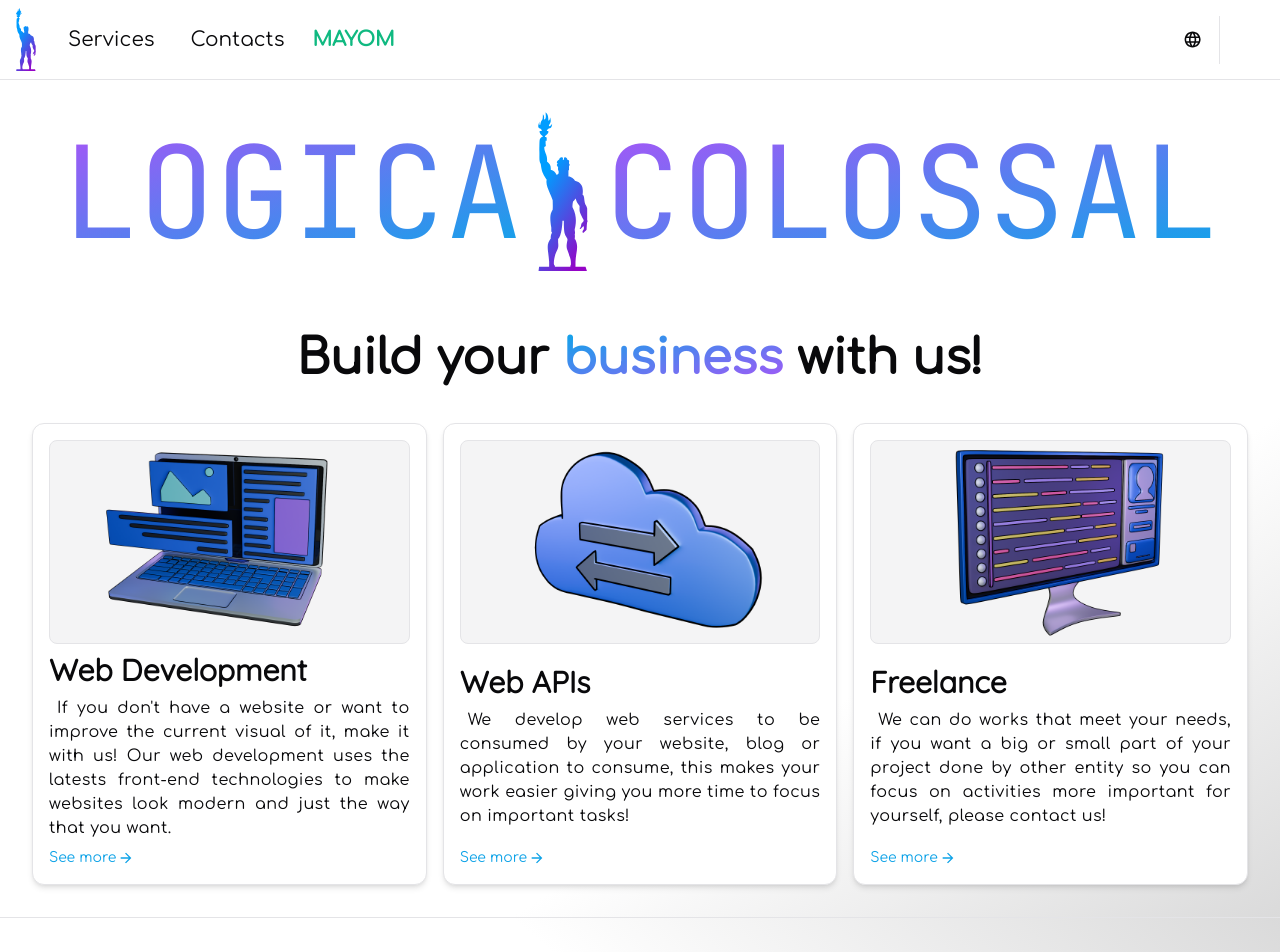
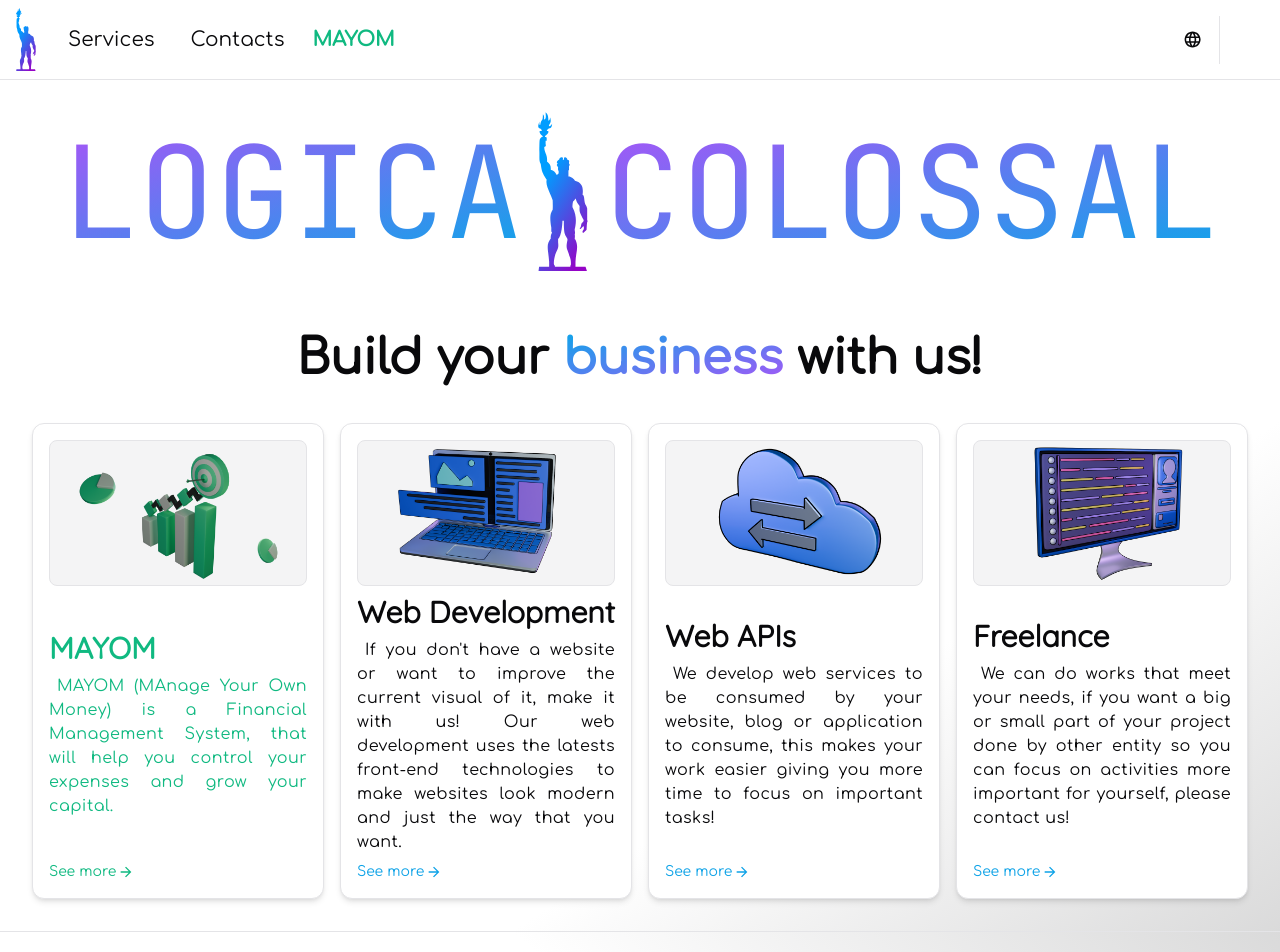
Before and after one commit to logicacolossal/company-site, a React (Vite) app: page / in a window 1280 px wide. Shown: the top 952 px of the page. Built offline with nearby package versions, Linux system fonts and the light colour scheme.

Commit message:
📦 NEW: adding mayom

```diff
--- a/languages/locales/en.json
+++ b/languages/locales/en.json
@@ -6,6 +6,10 @@
     "these": "these.",
     "first": {
       "title": "Build your <gradient>business</gradient> with us!",
+      "mayom": {
+        "title": "MAYOM",
+        "description": "MAYOM (MAnage Your Own Money) is a Financial Management System, that will help you control your expenses and grow your capital."
+      },
       "web-development": {
         "title": "Web Development",
         "description": "If you don't have a website or want to improve the current visual of it, make it with us! Our web development uses the latests front-end technologies to make websites look modern and just the way that you want."
--- a/languages/locales/pt-br.json
+++ b/languages/locales/pt-br.json
@@ -6,6 +6,10 @@
     "these": "estes.",
     "first": {
       "title": "Construa o teu <gradient>negócio</gradient> connosco!",
+      "mayom": {
+        "title": "MAYOM",
+        "description": "MAYOM (MAnage Your Own Money) é um sistema de gerenciamento financeiro, que irá te ajudar a controlar os seus gastos e crescer o seu capital."
+      },
       "web-development": {
         "title": "Desenvolvimento Web",
         "description": "Se ainda não tens um site ou queiras melhorar o seu visual atual, faça connosco! Nosso desenvolvimento web feito com as tecnologias de front-end mais atuais tornará o visual do teu site mais moderno e ficará ao teu gosto."
--- a/languages/locales/pt-pt.json
+++ b/languages/locales/pt-pt.json
@@ -6,6 +6,10 @@
     "these": "estes.",
     "first": {
       "title": "Construa o teu <gradient>negócio</gradient> connosco!",
+      "mayom": {
+        "title": "MAYOM",
+        "description": "MAYOM (MAnage Your Own Money) é um sistema de gestão financeiro, que irá ajudar-te a controlar os teus gastos e crescer o teu capital."
+      },
       "web-development": {
         "title": "Desenvolvimento Web",
         "description": "Se ainda não tens um site ou queiras melhorar o seu visual atual, faça connosco! Nosso desenvolvimento web feito com as tecnologias de front-end mais atuais tornará o visual do teu site mais moderno e ficará ao teu gosto."
--- a/src/components/card/link.tsx
+++ b/src/components/card/link.tsx
@@ -1,15 +1,31 @@
 import { IoMdArrowForward } from "react-icons/io";
+import { cn } from "../../lib/utils";
 
-type CardLinkProps = { href: string; text: string };
+type CardLinkProps = {
+  href: string;
+  text: string;
+  className?: string;
+  target?: "_blank" | "_parent" | "_self" | "_top";
+};
 
-export function CardLink({ href, text }: CardLinkProps) {
+export function CardLink({ href, text, className, target }: CardLinkProps) {
   return (
-    <a href={href}>
+    <a href={href} target={target}>
       <div className="group/link flex gap-0.5 items-center w-fit">
-        <span className="text-primary text-sm group-hover/link:underline">
+        <span
+          className={cn(
+            "text-primary text-sm group-hover/link:underline",
+            className
+          )}
+        >
           {text}
         </span>
-        <IoMdArrowForward className="transition-all duration-500 w-4 h-4 text-primary group-hover/link:translate-x-2" />
+        <IoMdArrowForward
+          className={cn(
+            "transition-all duration-500 w-4 h-4 text-primary group-hover/link:translate-x-2",
+            className
+          )}
+        />
       </div>
     </a>
   );
--- a/src/output.css
+++ b/src/output.css
@@ -1026,10 +1026,6 @@
   border-width: 1px;
 }
 
-.border-0 {
-  border-width: 0px;
-}
-
 .border-b {
   border-bottom-width: 1px;
 }
@@ -1038,17 +1034,8 @@
   border-top-width: 1px;
 }
 
-.border-none {
-  border-style: none;
-}
-
 .border-input {
   border-color: hsl(var(--input));
-}
-
-.border-red-500 {
-  --tw-border-opacity: 1;
-  border-color: rgb(239 68 68 / var(--tw-border-opacity, 1));
 }
 
 .bg-accent {
@@ -1444,12 +1431,6 @@
 
 .outline {
   outline-style: solid;
-}
-
-.ring-0 {
-  --tw-ring-offset-shadow: var(--tw-ring-inset) 0 0 0 var(--tw-ring-offset-width) var(--tw-ring-offset-color);
-  --tw-ring-shadow: var(--tw-ring-inset) 0 0 0 calc(0px + var(--tw-ring-offset-width)) var(--tw-ring-color);
-  box-shadow: var(--tw-ring-offset-shadow), var(--tw-ring-shadow), var(--tw-shadow, 0 0 #0000);
 }
 
 .backdrop-blur {
@@ -1539,6 +1520,11 @@
   border-width: 1px;
 }
 
+.hover\:border-emerald-500:hover {
+  --tw-border-opacity: 1;
+  border-color: rgb(16 185 129 / var(--tw-border-opacity, 1));
+}
+
 .hover\:border-input:hover {
   border-color: hsl(var(--input));
 }
@@ -1553,6 +1539,10 @@
 
 .hover\:bg-destructive\/90:hover {
   background-color: hsl(var(--destructive) / 0.9);
+}
+
+.hover\:bg-emerald-500\/10:hover {
+  background-color: rgb(16 185 129 / 0.1);
 }
 
 .hover\:bg-primary\/10:hover {
@@ -1637,8 +1627,17 @@
   transform: translate(var(--tw-translate-x), var(--tw-translate-y)) rotate(var(--tw-rotate)) skewX(var(--tw-skew-x)) skewY(var(--tw-skew-y)) scaleX(var(--tw-scale-x)) scaleY(var(--tw-scale-y));
 }
 
+.group:hover .group-hover\:border-emerald-500 {
+  --tw-border-opacity: 1;
+  border-color: rgb(16 185 129 / var(--tw-border-opacity, 1));
+}
+
 .group:hover .group-hover\:border-primary {
   border-color: hsl(var(--primary));
+}
+
+.group:hover .group-hover\:bg-emerald-500\/10 {
+  background-color: rgb(16 185 129 / 0.1);
 }
 
 .group:hover .group-hover\:bg-primary\/10 {
@@ -1975,3 +1974,9 @@
     line-height: 1;
   }
 }
+
+@media (min-width: 1280px) {
+  .xl\:grid-cols-4 {
+    grid-template-columns: repeat(4, minmax(0, 1fr));
+  }
+}
--- a/src/pages/fragments/first-section.tsx
+++ b/src/pages/fragments/first-section.tsx
@@ -1,5 +1,6 @@
 import { Card } from "../../components/card";
 import { Trans, useTranslation } from "react-i18next";
+import { cn } from "../../lib/utils";
 
 export function FirstSection() {
   const homeTranslations = useTranslation("home-page");
@@ -22,7 +23,33 @@
         </h1>
       </div>
 
-      <div className="grid gap-4 grid-cols-1 md:grid-cols-2 lg:grid-cols-3">
+      <div className="grid gap-4 grid-cols-1 md:grid-cols-2 lg:grid-cols-3 xl:grid-cols-4">
+        <Card className="hover:bg-emerald-500/10 hover:border-emerald-500">
+          <div className="flex w-full items-center justify-center">
+            <Card.Image
+              className="group-hover:border-emerald-500 group-hover:bg-emerald-500/10"
+              alt="graphs"
+              src="/images/graphs.png"
+              height={800}
+              width={800}
+            />
+          </div>
+          <Card.Content>
+            <Card.Title className="text-emerald-500">
+              {homeTranslations.t("first.mayom.title")}
+            </Card.Title>
+            <p className={cn(className, "text-emerald-500")}>
+              {homeTranslations.t("first.mayom.description")}
+            </p>
+          </Card.Content>
+          <Card.Link
+            className="text-emerald-500"
+            href="https://mayom.app"
+            target="_blank"
+            text={commonTranslations.t("see-more")}
+          />
+        </Card>
+
         <Card>
           <div className="flex w-full items-center justify-center">
             <Card.Image
```
Also changed, not shown: public/images/graphs.png (added).
